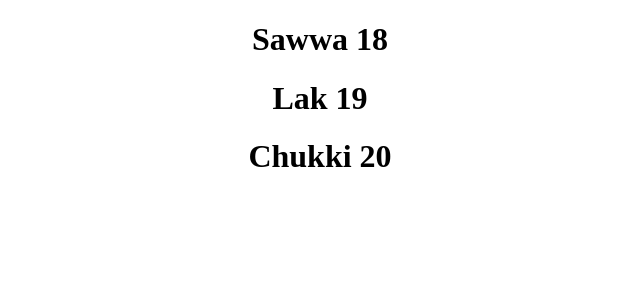
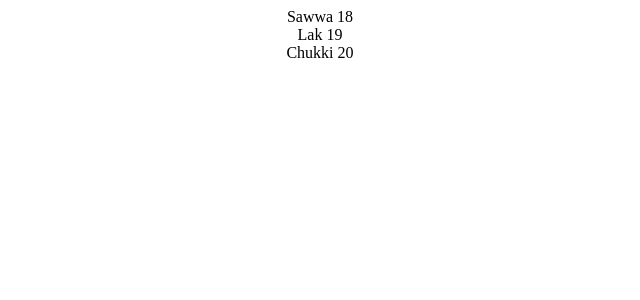
Before and after one commit to mangala-karunarathne/React-Refresh, a React (Create React App) app: page / in a window 1280 px wide. Shown: the top 300 px of the page, without its empty margins (320-960 px from the left). Built offline with nearby package versions, Linux system fonts and the light colour scheme.

Commit message:
CHG | Js Object Mapping with Props

```diff
--- a/src/App.js
+++ b/src/App.js
@@ -1,23 +1,27 @@
 import "./App.css";
 
 function App() {
-
   const users = [
-    {name: "Sawwa", age: "18"},
-    {name: "Lak", age: "19"},
-    {name: "Chukki", age: "20"}
+    { name: "Sawwa", age: "18" },
+    { name: "Lak", age: "19" },
+    { name: "Chukki", age: "20" },
   ];
 
   return (
     <div className="App">
-      {
-        users.map((user, key)=>{
-            return <h1 key={key}>{user.name} {user.age}</h1>;
-        })
-      }
+      {users.map((user, key) => {
+        return <User name={user.name} age={user.age}/>;
+      })}
     </div>
-  )
+  );
 }
 
+const User = (props) => {
+  return (
+    <div className="App">
+      {props.name} {props.age}
+    </div>
+  );
+};
 
 export default App;
```
